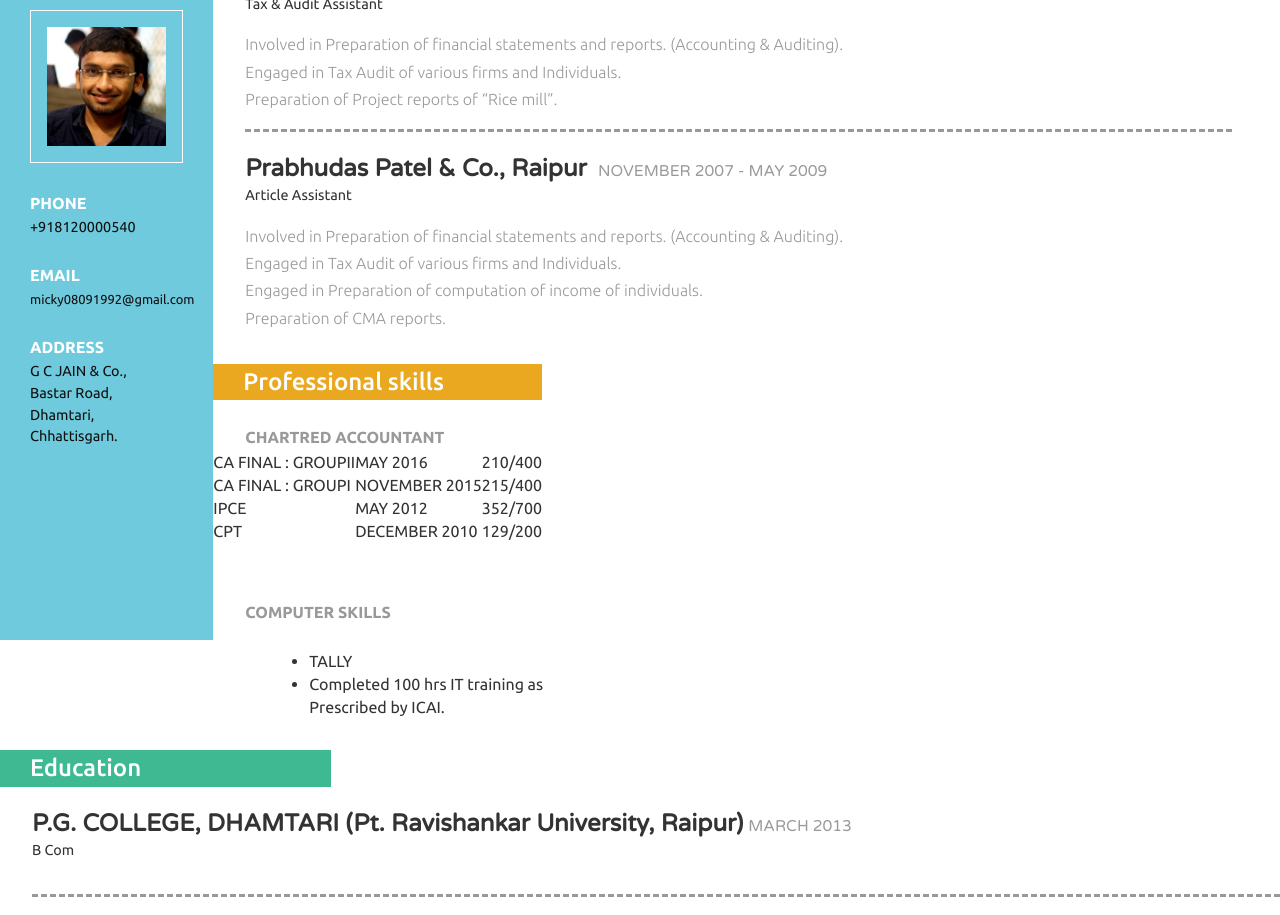
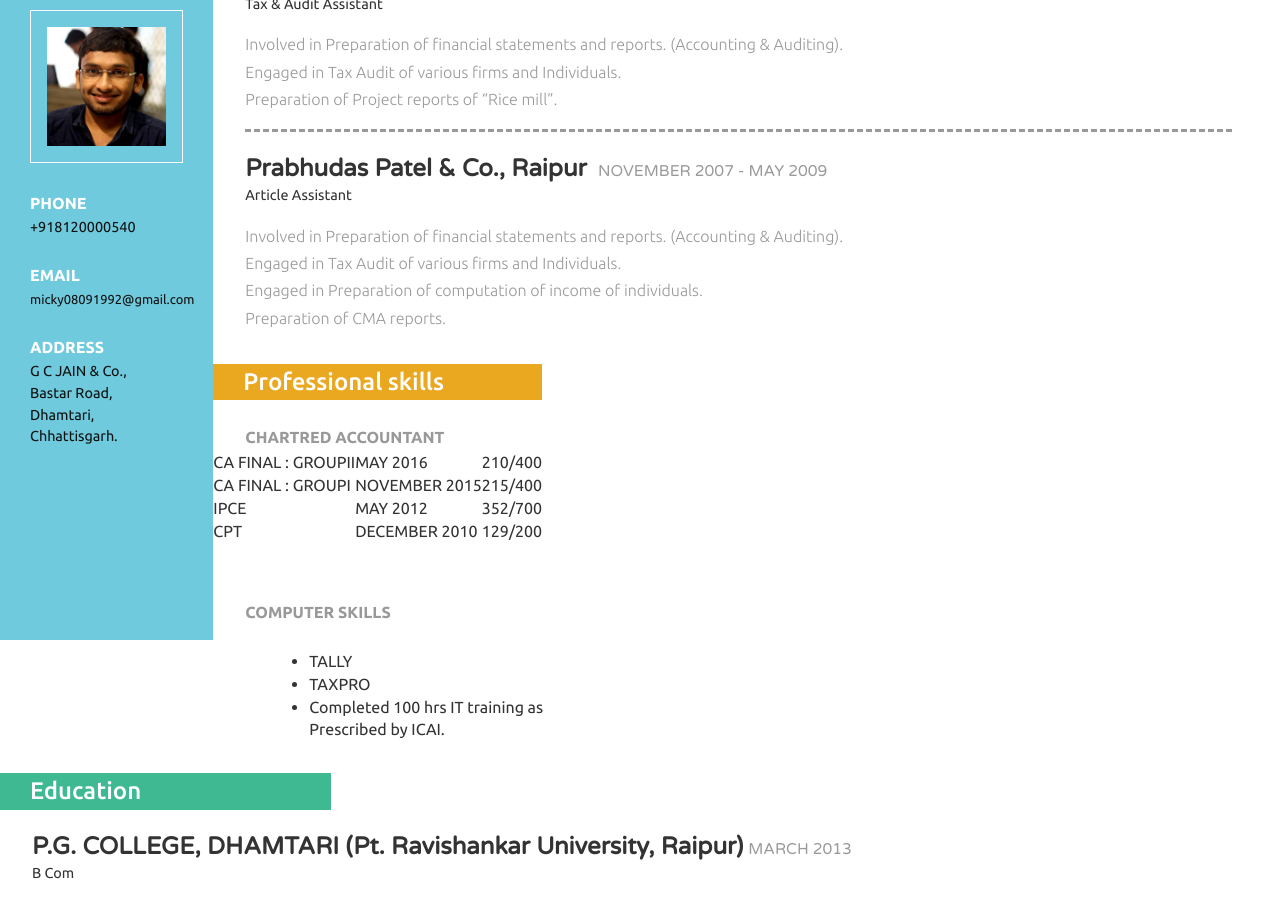
Before and after one commit to mickywebsite08/website, a plain HTML site: page index.html in a window 1280 px wide. Shown: the part 160-1075 px from the top of the page. Drawn offline with Linux system fonts and the light colour scheme.

Commit message:
Update index.html

```diff
--- a/index.html
+++ b/index.html
@@ -100,6 +100,7 @@ Smartphone Compatible web template, free webdesigns for Nokia, Samsung, LG, Sony
 				 <div class="skill1">
 					 <ul>
 						<li>TALLY</li>
+						 <li>TAXPRO</li>
 						<li>Completed 100 hrs IT training as Prescribed by ICAI.</li>
 					 </ul>
 				 </div>
```
